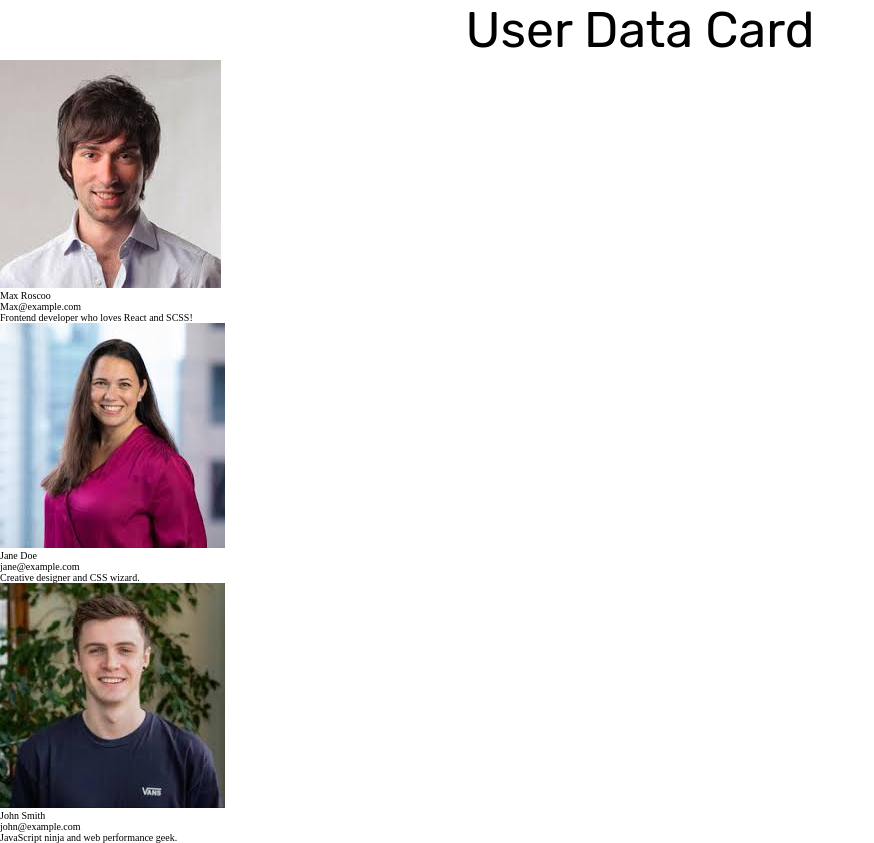
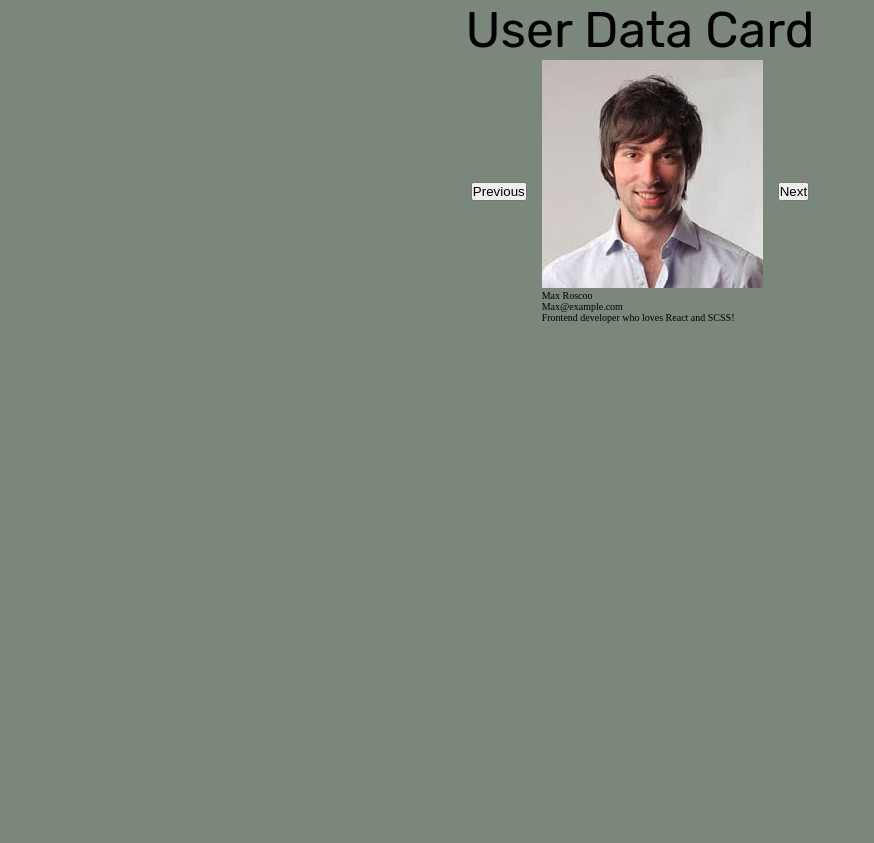
Before and after one commit to arunav999/Practice-React_SASS, a React (Vite) app: page / in a window 1280 px wide. Shown: the whole page, without its empty margins (0-874 px from the left). After the commit the page ends 800 px from the top, so only its background shows below. Built offline with nearby package versions, Linux system fonts and the light colour scheme; a web font is replaced by a local one.

Commit message:
added logic for nex and prev buttons

```diff
--- a/src/components/Cards.jsx
+++ b/src/components/Cards.jsx
@@ -1,14 +1,29 @@
-import React from "react";
+import React, { useState } from "react";
 
 import Card from "./Card.jsx";
 
 import USERS_DATA from "../util/data.js";
 
 export default function Cards() {
+  const [currentIndex, setCurrentIndex] = useState(0);
+
+  const currentUser = USERS_DATA[currentIndex];
+
+  function prevButton() {
+    setCurrentIndex(
+      (prevIndex) => (prevIndex - 1 + USERS_DATA.length) % USERS_DATA.length
+    );
+  }
+
+  function nextButton() {
+    setCurrentIndex((prevIndex) => (prevIndex + 1) % USERS_DATA.length);
+  }
+
   return (
     <>
       <div className="cards">
-        {USERS_DATA.map((user) => (
+        <button onClick={prevButton}>Previous</button>
+        {/* {USERS_DATA.map((user) => (
           <Card
             key={user.id}
             img={user.image}
@@ -16,7 +31,15 @@ export default function Cards() {
             email={user.email}
             bio={user.bio}
           />
-        ))}
+        ))} */}
+        <Card
+          key={currentUser.id}
+          img={currentUser.image}
+          name={currentUser.name}
+          email={currentUser.email}
+          bio={currentUser.bio}
+        />
+        <button onClick={nextButton}>Next</button>
       </div>
     </>
   );
--- a/src/styles/base/_base.scss
+++ b/src/styles/base/_base.scss
@@ -10,3 +10,7 @@ html {
   font-size: 62.5%;
   box-sizing: border-box;
 }
+
+body{
+  background-color: #7b877b;
+}
--- a/src/styles/components/_cards.scss
+++ b/src/styles/components/_cards.scss
@@ -0,0 +1,6 @@
+.cards {
+  display: flex;
+  align-items: center;
+  justify-content: center;
+  gap: 1.5rem;
+}
--- a/src/styles/css/main.css
+++ b/src/styles/css/main.css
@@ -12,10 +12,21 @@ html {
   box-sizing: border-box;
 }
 
+body {
+  background-color: #7b877b;
+}
+
 .header {
   font-family: "Rubik";
   font-size: 5rem;
   text-align: center;
 }
 
+.cards {
+  display: flex;
+  align-items: center;
+  justify-content: center;
+  gap: 1.5rem;
+}
+
 /*# sourceMappingURL=main.css.map */
```
Also changed, not shown: 1 other file (tests, documents, lock files or other folders).
